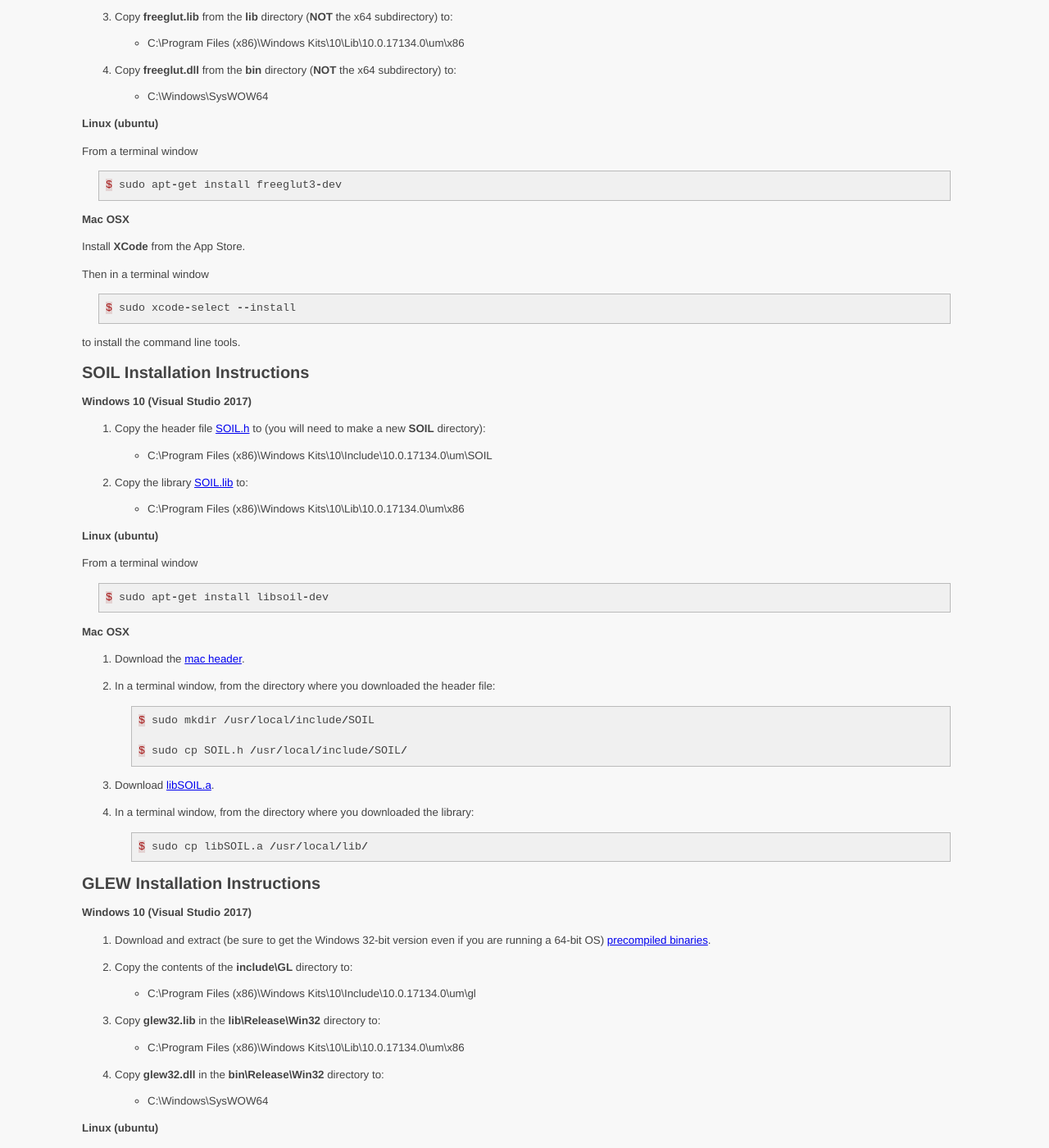
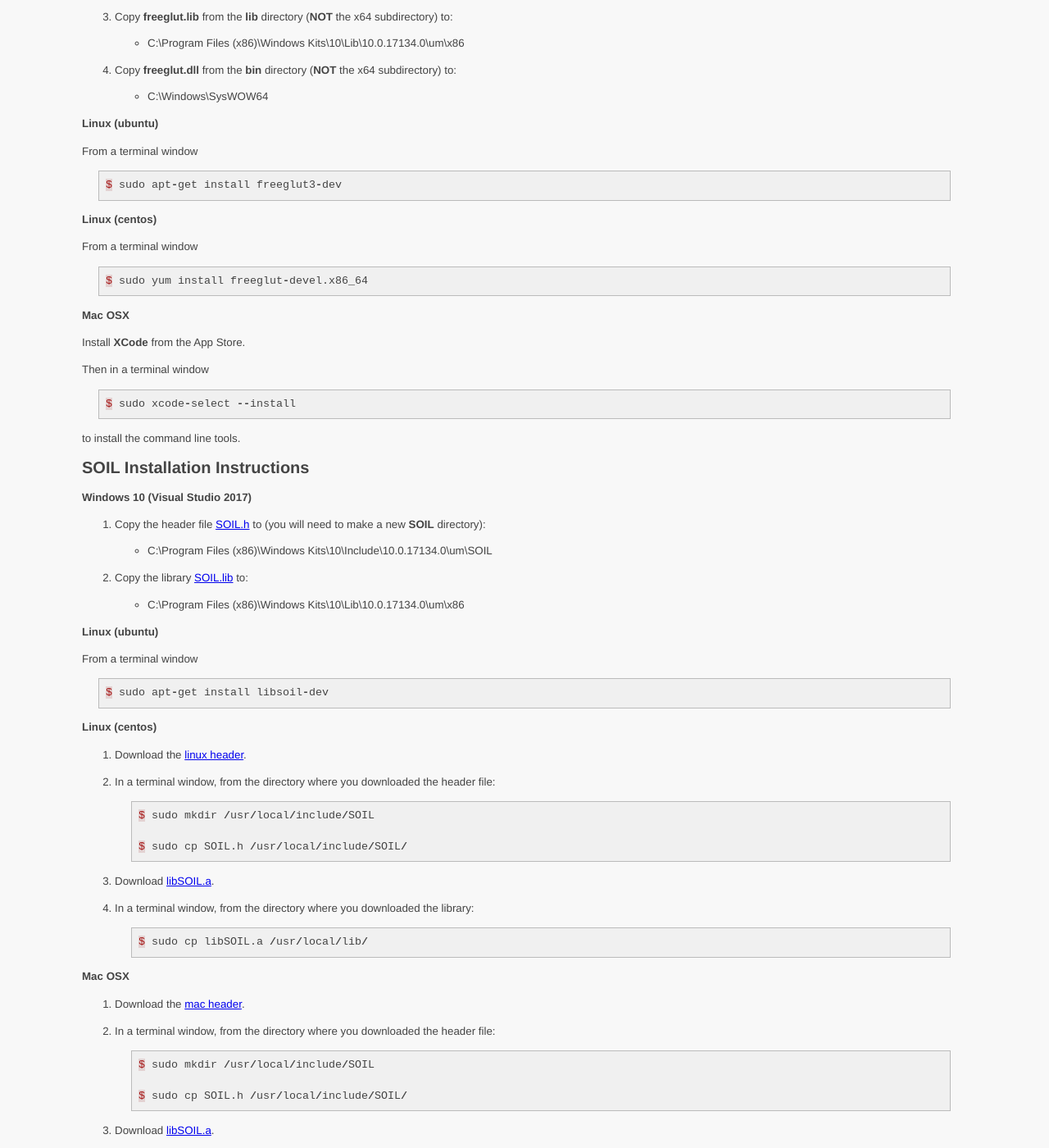
Before and after one commit to ycpcs/cs370-fall2019, a Jekyll site: the page built from resources.md, in a window 1280 px wide and 1400 px high, scrolled down 395 px. Shown: the whole window at 82% size. Built offline with Jekyll 4.4.1, drawn with Linux system fonts in a browser that asks for light colours; some of the changed text lies outside the part shown.

Commit message:
add centos instructions
add centos instructions

````diff
--- a/resources.md
+++ b/resources.md
@@ -37,6 +37,14 @@ From a terminal window
 $ sudo apt-get install freeglut3-dev
 ```
 
+**Linux (centos)**
+
+From a terminal window
+
+```cpp
+$ sudo yum install freeglut-devel.x86_64
+```
+
 **Mac OSX**
 
 Install **XCode** from the App Store.
@@ -69,6 +77,26 @@ From a terminal window
 ```cpp
 $ sudo apt-get install libsoil-dev
 ```
+
+**Linux (centos)**
+
+1.  Download the [linux header](soil/centos/SOIL.h).
+
+2.  In a terminal window, from the directory where you downloaded the header file:
+
+	```cpp
+	$ sudo mkdir /usr/local/include/SOIL
+
+	$ sudo cp SOIL.h /usr/local/include/SOIL/
+	```
+
+3.  Download [libSOIL.a](soil/centos/libSOIL.a).
+
+4.  In a terminal window, from the directory where you downloaded the library:
+
+	```cpp
+	$ sudo cp libSOIL.a /usr/local/lib/
+	```
 
 **Mac OSX**
 
@@ -117,6 +145,14 @@ From a terminal window
 $ sudo apt-get install libglew-dev
 ```
 
+**Linux (centos)**
+
+From a terminal window
+
+```cpp
+$ sudo yum install glew-devel.x86_64
+```
+
 **Mac OSX**
 
 GLEW is not needed for OSX.
````
Also changed, not shown: 2 other files.
